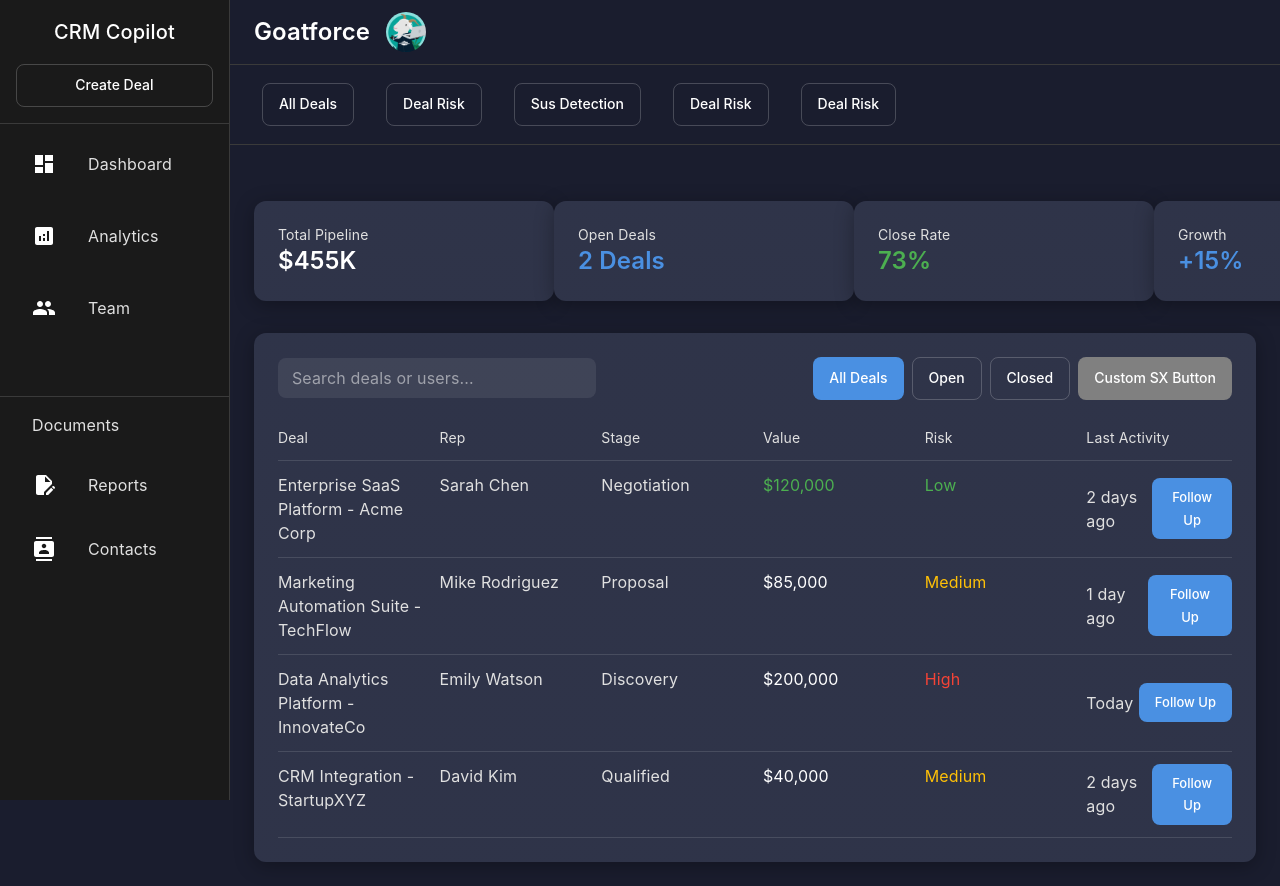
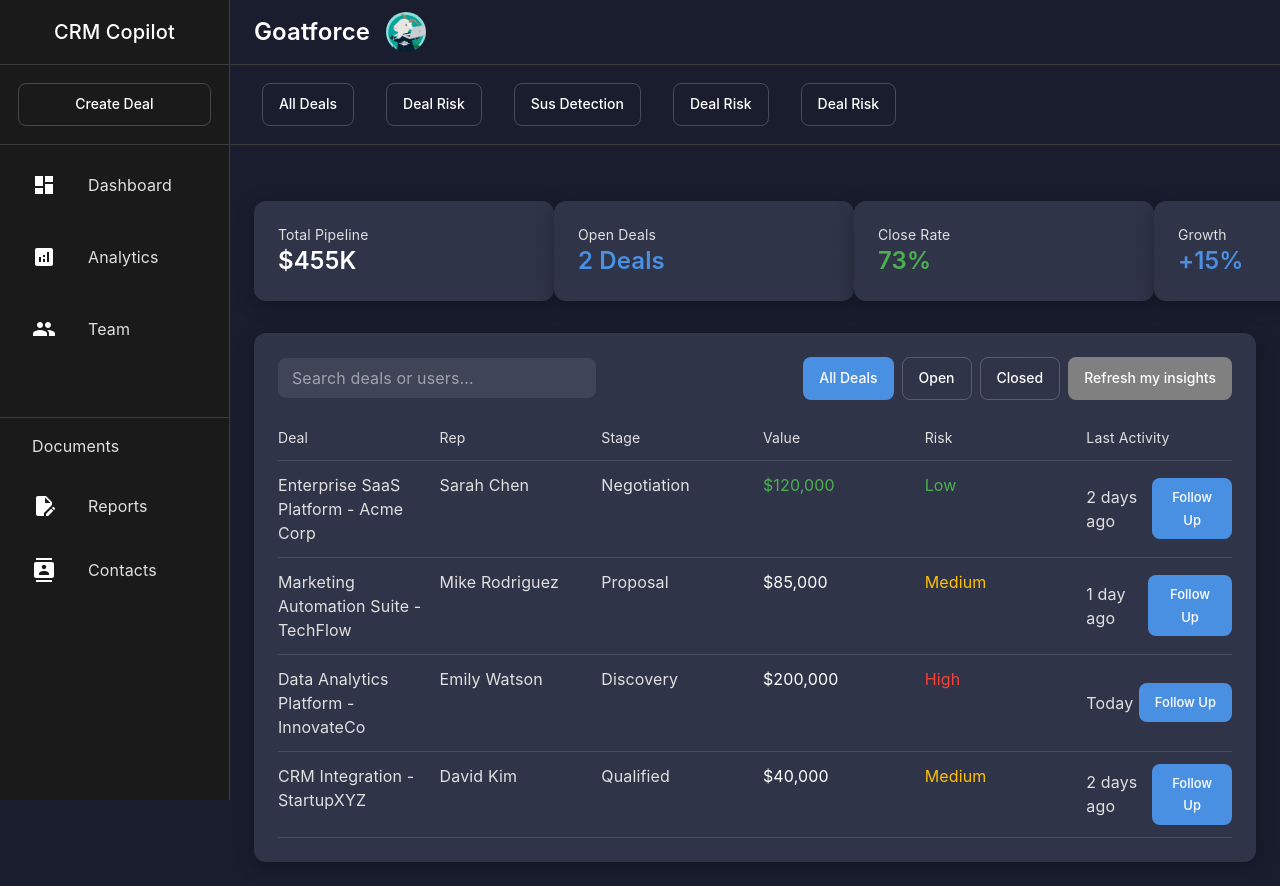
Before and after one commit to darielgu/goat-mockup, a React (Vite) app: page / in a window 1280 px wide. Built offline with nearby package versions, Linux system fonts and the light colour scheme.

Commit message:
Added Comments and fixed small deatils in home page

```diff
--- a/src/components/CRMComponents/CRMCards.jsx
+++ b/src/components/CRMComponents/CRMCards.jsx
@@ -1,13 +1,5 @@
 import { Grid3x3 } from "@mui/icons-material";
-import {
-  Box,
-  Grid,
-  Card,
-  CardHeader,
-  Paper,
-  Typography,
-  boxClasses,
-} from "@mui/material";
+import { Box, Paper, Typography } from "@mui/material";
 import React from "react";
 
 const CRMCard = () => {
@@ -16,14 +8,13 @@ const CRMCard = () => {
       sx={{
         display: "grid",
         gridTemplateColumns: { xs: "1fr", md: "repeat(4, 1fr)" }, // Responsive grid
-        // Converted from gap-6
-
-        marginBottom: "32px", // Converted from mb-8
+        marginBottom: "32px",
       }}
     >
+      {/* Total Pipeline card START */}
       <Paper
         sx={{
-          padding: "24px", // Converted from p-6
+          padding: "24px",
           display: "flex",
           width: 300,
           flexDirection: "column",
@@ -35,6 +26,9 @@ const CRMCard = () => {
         </Typography>
         <Typography variant="h5">$455K</Typography>
       </Paper>
+      {/* Total Pipeline card END */}
+
+      {/* Open Deals card START */}
       <Paper
         sx={{
           padding: "24px",
@@ -51,6 +45,9 @@ const CRMCard = () => {
           2 Deals
         </Typography>
       </Paper>
+      {/* Open Deals card END */}
+
+      {/* Close Rate card START */}
       <Paper
         sx={{
           padding: "24px",
@@ -67,6 +64,9 @@ const CRMCard = () => {
           73%
         </Typography>
       </Paper>
+      {/* Close Rate card END */}
+
+      {/* Growth card START */}
       <Paper
         sx={{
           padding: "24px",
@@ -83,6 +83,7 @@ const CRMCard = () => {
           +15%
         </Typography>
       </Paper>
+      {/* Growth card END */}
     </Box>
   );
 };
--- a/src/components/CRMComponents/CRMData.jsx
+++ b/src/components/CRMComponents/CRMData.jsx
@@ -3,34 +3,29 @@ import { Paper, Box, TextField, Button, Typography } from "@mui/material";
 const CRMData = () => {
   return (
     <>
+      {/* Container for all data START */}
       <Paper sx={{ padding: "24px" }}>
-        {" "}
-        {/* Converted from p-6 */}
+        {/* Box holding search field and filter buttons */}
         <Box
           sx={{
             display: "flex",
             justifyContent: "space-between",
             alignItems: "center",
-            marginBottom: "16px", // Converted from mb-4
+            marginBottom: "16px",
           }}
         >
+          {/* Input box to search */}
           <TextField
             variant="outlined"
             placeholder="Search deals or users..."
             size="small"
-            // InputProps={{
-            //   startAdornment: (
-            //     <InputAdornment position="start">
-            //       <SearchIcon />
-            //     </InputAdornment>
-            //   ),
-            // }}
-            sx={{ width: "33.333%" }} // Converted from w-1/3
+            sx={{ width: "33.333%" }}
           />
+          {/* Box holding buttons */}
           <Box
             sx={{
               display: "flex",
-              gap: "8px", // Converted from space-x-2
+              gap: "8px",
             }}
           >
             <Button variant="contained" color="primary">
@@ -42,7 +37,7 @@ const CRMData = () => {
             <Button variant="outlined" color="primary">
               Closed
             </Button>
-            {/* New button with custom sx prop */}
+            {/* Refresh insights button -- will call our gemini to repopulate our DB qwith new insights */}
             <Button
               variant="contained"
               sx={{
@@ -50,10 +45,12 @@ const CRMData = () => {
                 "&:hover": { bgcolor: "white", color: "black" },
               }}
             >
-              Custom SX Button
+              Refresh my insights
             </Button>
           </Box>
         </Box>
+        {/* Box holding search field and filter buttons END */}
+
         {/* Table Header */}
         <Box
           sx={{
@@ -84,6 +81,8 @@ const CRMData = () => {
             Last Activity
           </Typography>
         </Box>
+        {/* Table Headers END */}
+
         {/* Table Rows - Example Data */}
         {[
           {
@@ -119,6 +118,7 @@ const CRMData = () => {
             activity: "2 days ago",
           },
         ].map((row, index) => (
+          //  ROW Holding specific deal details
           <Box
             key={index}
             sx={{
@@ -169,8 +169,10 @@ const CRMData = () => {
               </Button>
             </Box>
           </Box>
+          //   ROW Holding specific deal details end
         ))}
       </Paper>
+      {/* Container for all data END */}
     </>
   );
 };
--- a/src/components/Dasboard/Dashboard.jsx
+++ b/src/components/Dasboard/Dashboard.jsx
@@ -7,6 +7,7 @@ import CRMData from "../CRMComponents/CRMData";
 const Dashboard = () => {
   return (
     <>
+      {/* BOX that holds all components */}
       <Box
         sx={{
           minHeight: "100vh",
--- a/src/components/SideBar/SideBar.jsx
+++ b/src/components/SideBar/SideBar.jsx
@@ -32,14 +32,14 @@ const SideBar = () => {
       }}
     >
       {/* Top Logo of SideBar */}
-      <Box sx={{ mt: 0 }}>
+      <Box sx={{ mt: 0, mb: 2 }}>
         <Typography variant="h6" sx={{ textAlign: "center", pt: 2 }}>
           CRM Copilot
         </Typography>
       </Box>
 
       {/* Create Deal Button */}
-      <Box sx={{ p: 2 }}>
+      <Box sx={{ p: 2.3, borderTop: "1px solid #3a3a3a" }}>
         <Button sx={{ width: "100%" }} variant="outlined">
           Create Deal
         </Button>
```
